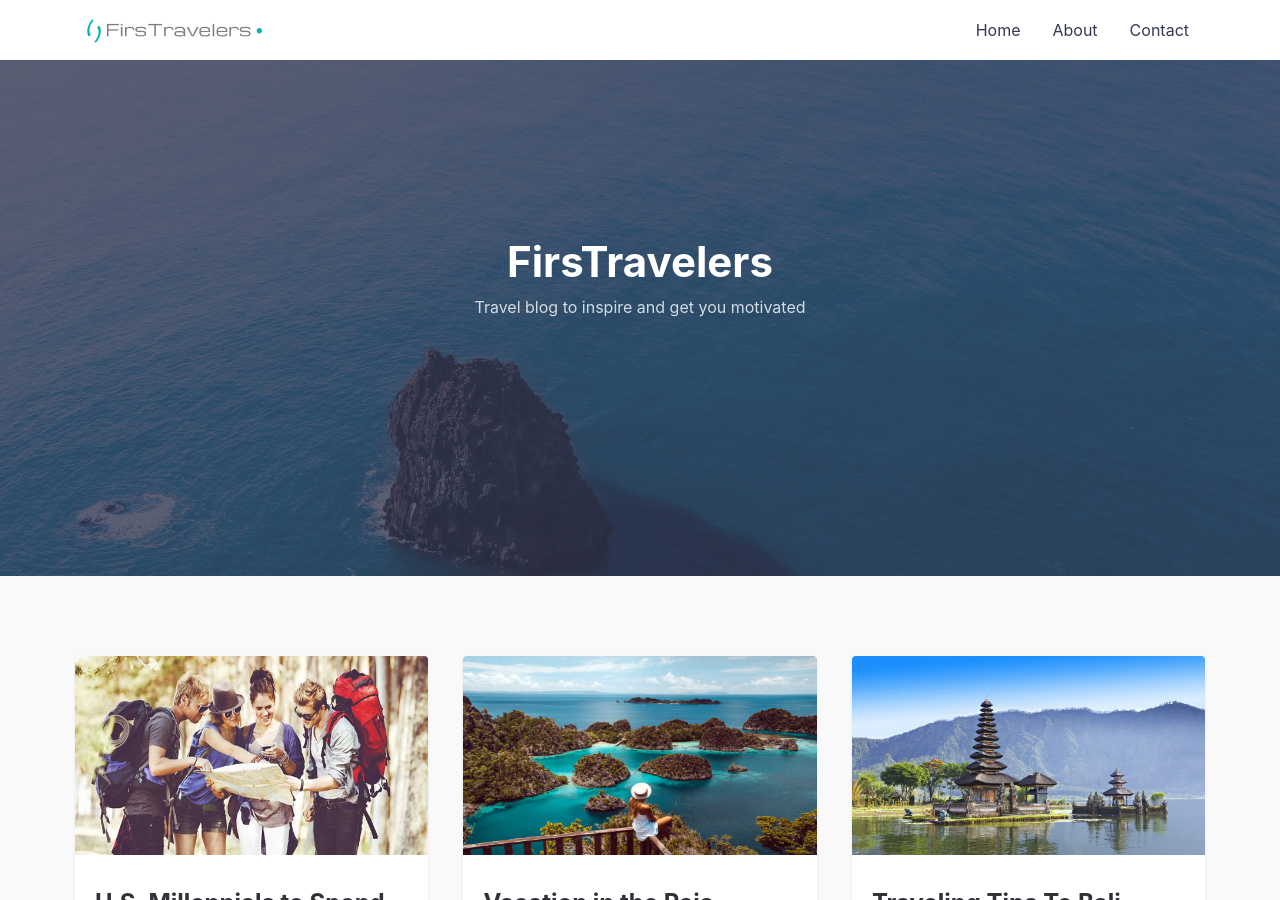
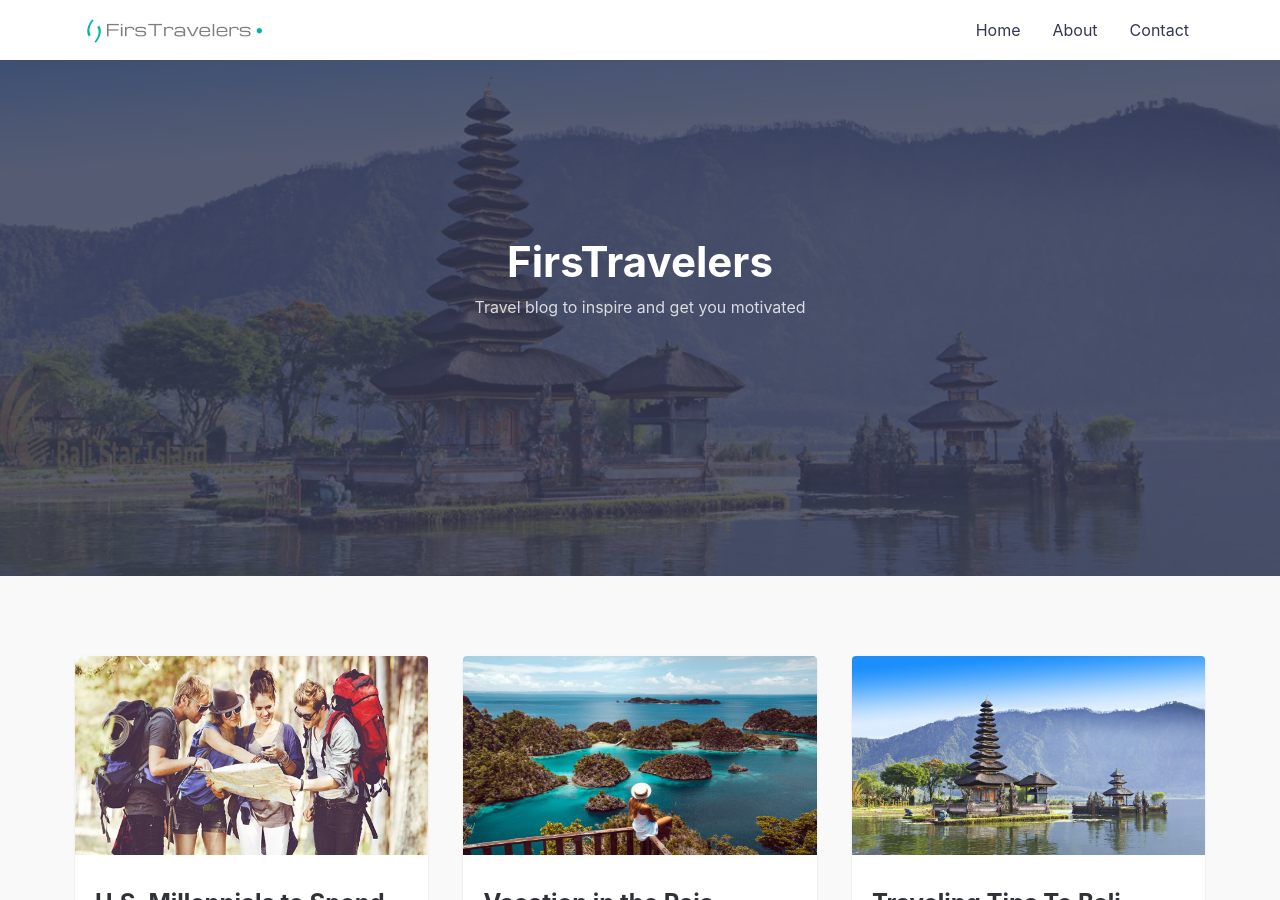
Before and after one commit to artipedia/firstravelers, a Jekyll site: the page built from index.md, in a window 1280 px wide and 900 px high. Built offline with Jekyll 4.4.1, drawn with Linux system fonts in a browser that asks for light colours.

Commit message:
Update default.html

```diff
--- a/_layouts/default.html
+++ b/_layouts/default.html
@@ -18,7 +18,7 @@ layout: compress
 
     {% include header.html %}
 
-    <div class="hero lazyload" data-bg="{{site.url}}/assets/img/posts/sleek_lg.jpg">
+    <div class="hero lazyload" data-bg="{{site.url}}/assets/img/posts/bali.jpg">
       <div class="hero__wrap">
         <h1 class="hero__title">FirsTravelers</h1>
         <p class="hero__meta">Travel blog to inspire and get you motivated</p>
```
